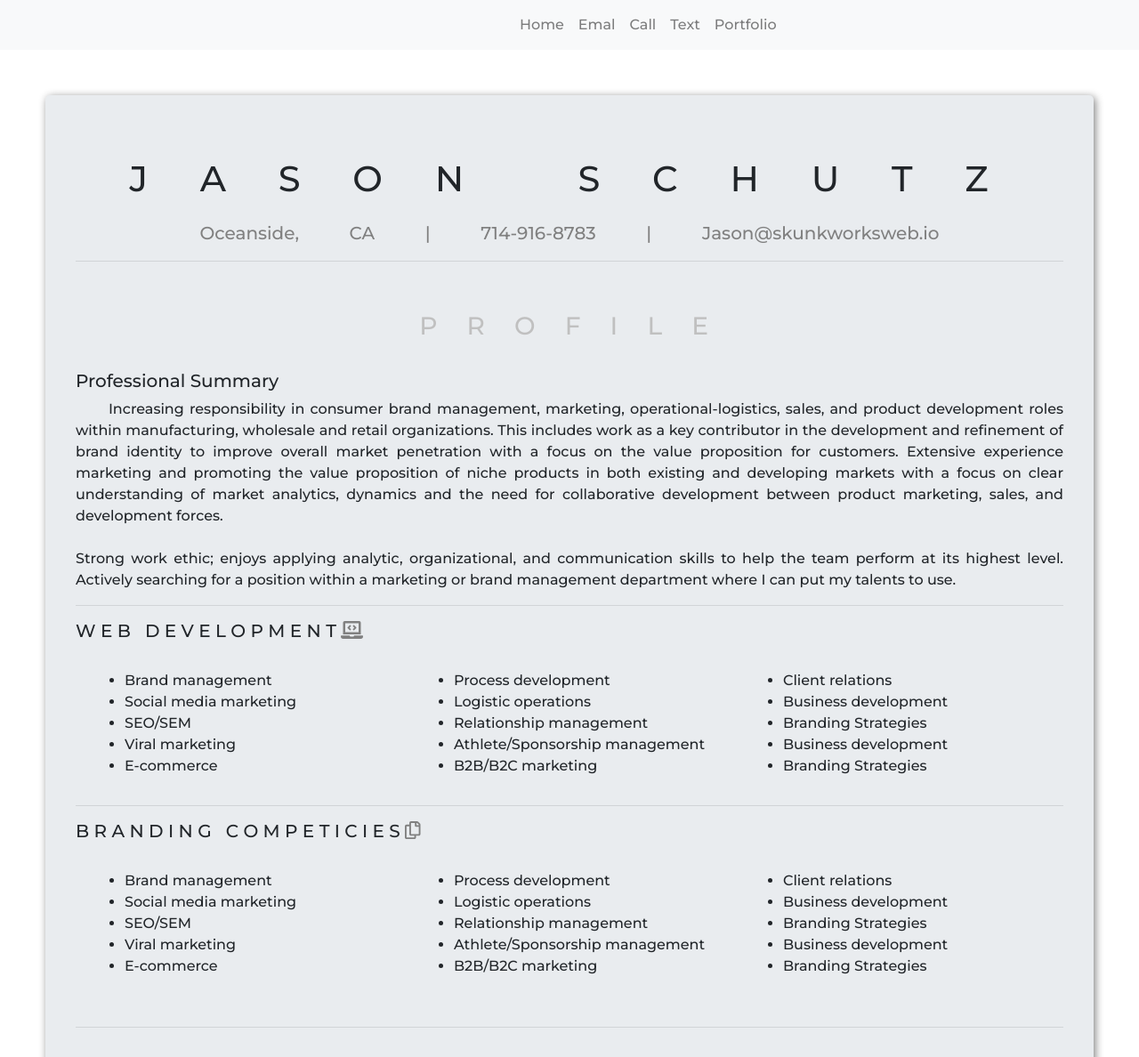
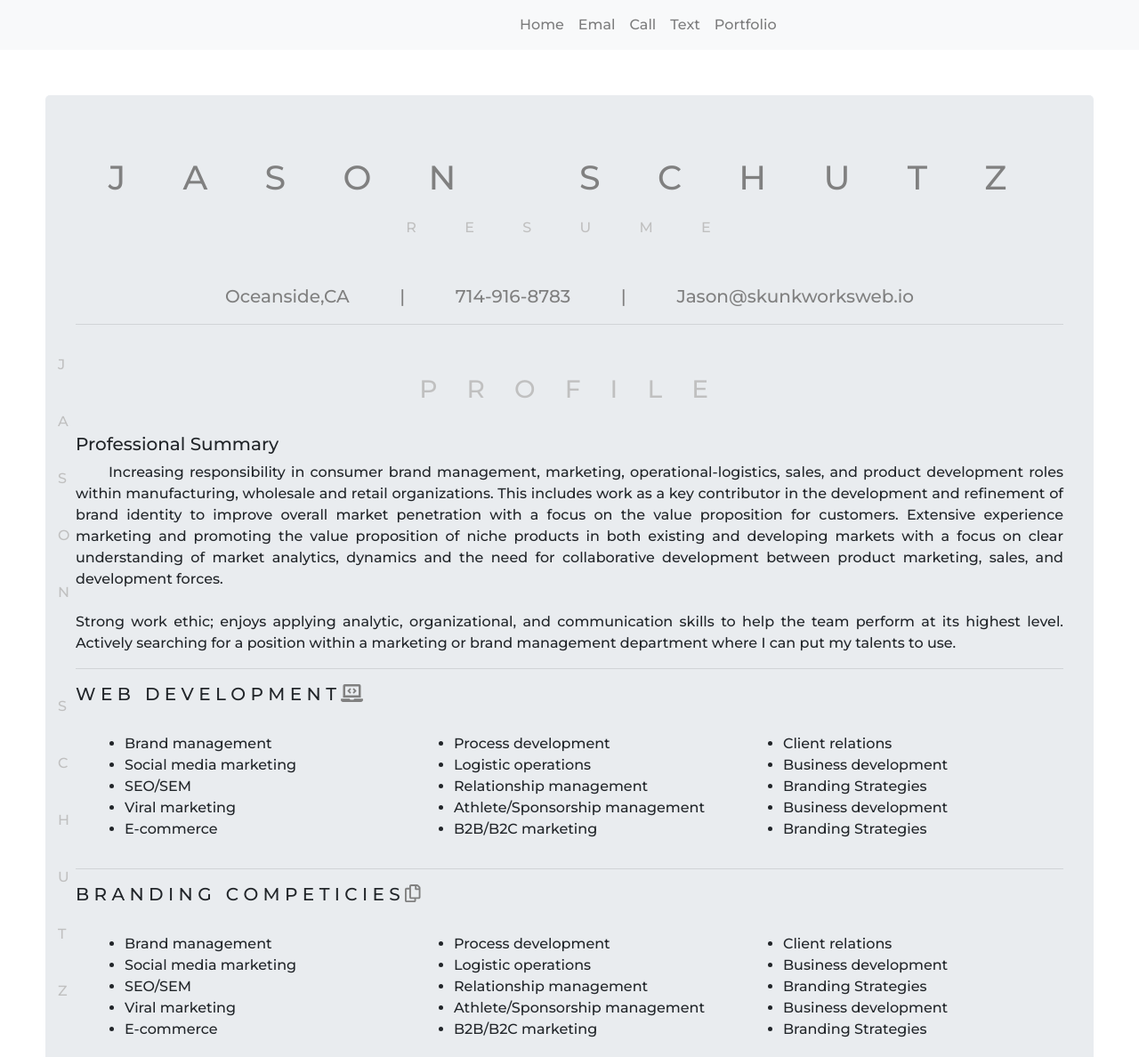
Before and after one commit to rogueathletic/resume-page, a plain HTML site: page index.html in a window 1280 px wide. Shown: the top 1188 px of the page at 89% size. Drawn offline with nearby package versions, Linux system fonts and the light colour scheme.

Commit message:
formatting template

```diff
--- a/index.html
+++ b/index.html
@@ -18,15 +18,46 @@
      width:92vw;
      margin: 4vw 0 0 4vw;
      border-radius: 5px 5px 25px 5px;
-     box-shadow: 2px 2px 10px grey;
+ }
 
+ #name-title {
+   text-align: center;
+   font-size: 38px;
+   color: grey;
+   letter-spacing: 27px;
+ }
+
+ #resume-word {
+   text-align: center;
+   color: silver;
+   letter-spacing: 25px;
+   margin: 0 0 50px 0;
  }
 
 #name {
-    letter-spacing: 3vh;
+  margin: 5vh 0 0 -20px;
+position: fixed;
+color: silver;
 
-    font-size: 40px;
-    text-align: center;
+    /* display:block;
+    justify-content: center; */
+}
+
+@media only screen and (max-width: 600px) {
+  #name {
+    margin: -35vh 0 0 -12px;
+  }
+}
+
+#named-letters {
+  margin: 40px 0 0 0;
+}
+
+@media only screen and (max-width: 600px) {
+  #named-letters {
+    margin: .3vh 0 0 0;
+    color: rgb(223, 219, 219);
+  }
 }
 
 #hr {
@@ -96,7 +127,8 @@ color: rgb(230, 227, 227);
     </nav>
     <div class="jumbotron jumbotron-fluid" id="jumbotron">
         <div class="container">
-            <p id="name">
+          <!-- header title name -->
+<p id="name-title">
             <span>J</span>
             <span>A</span>
             <span>S</span>
@@ -109,9 +141,25 @@ color: rgb(230, 227, 227);
             <span>U</span>
             <span>T</span>
             <span>Z</span>
+          </p>
+<p id="resume-word">R E S U M E</p>
+                    <!-- scrolling name -->
+            <div id="name">
+<div id="named-letters">J</div>
+<div id="named-letters">A</div>
+<div id="named-letters">S</div>
+<div id="named-letters">O</div>
+<div id="named-letters">N</div>
+<div id="named-letters">&nbsp;</div>
+<div id="named-letters">S</div>
+<div id="named-letters">C</div>
+<div id="named-letters">H</div>
+<div id="named-letters">U</div>
+<div id="named-letters">T</div>
+<div id="named-letters">Z</div>
 
-            </p>
-            <p class="lead" id="location">Oceanside, CA | 714-916-8783 | Jason@skunkworksweb.io</p>
+            </div>
+            <p class="lead" id="location">Oceanside,CA | 714-916-8783 | Jason@skunkworksweb.io</p>
 
             <hr class="my-2">
             <br>
@@ -440,11 +488,19 @@ Etc and so on</span>
         <p id="letters-of"> Letters of refference available upon request</p>
         <br><br>
 <p id="footer">Jason Robert Schutz 2019</p>
-    <!-- Optional JavaScript -->
+    <!-- jquery - JavaScript -->
+    <script
+  src="https://code.jquery.com/jquery-3.4.0.js"
+  integrity="sha256-DYZMCC8HTC+QDr5QNaIcfR7VSPtcISykd+6eSmBW5qo="
+  crossorigin="anonymous"></script>
     <!-- jQuery first, then Popper.js, then Bootstrap JS -->
     <script src="https://code.jquery.com/jquery-3.3.1.slim.min.js" integrity="sha384-q8i/X+965DzO0rT7abK41JStQIAqVgRVzpbzo5smXKp4YfRvH+8abtTE1Pi6jizo" crossorigin="anonymous"></script>
     <script src="https://cdnjs.cloudflare.com/ajax/libs/popper.js/1.14.7/umd/popper.min.js" integrity="sha384-UO2eT0CpHqdSJQ6hJty5KVphtPhzWj9WO1clHTMGa3JDZwrnQq4sF86dIHNDz0W1" crossorigin="anonymous"></script>
     <script src="https://stackpath.bootstrapcdn.com/bootstrap/4.3.1/js/bootstrap.min.js" integrity="sha384-JjSmVgyd0p3pXB1rRibZUAYoIIy6OrQ6VrjIEaFf/nJGzIxFDsf4x0xIM+B07jRM" crossorigin="anonymous"></script>
     <script defer src="https://use.fontawesome.com/releases/v5.8.1/js/all.js" integrity="sha384-g5uSoOSBd7KkhAMlnQILrecXvzst9TdC09/VM+pjDTCM+1il8RHz5fKANTFFb+gQ" crossorigin="anonymous"></script>
+
+    <script rel="javascript">
+
+    </script>
   </body>
 </html>
```
Lines whose indentation alone changed are shown as unchanged.
